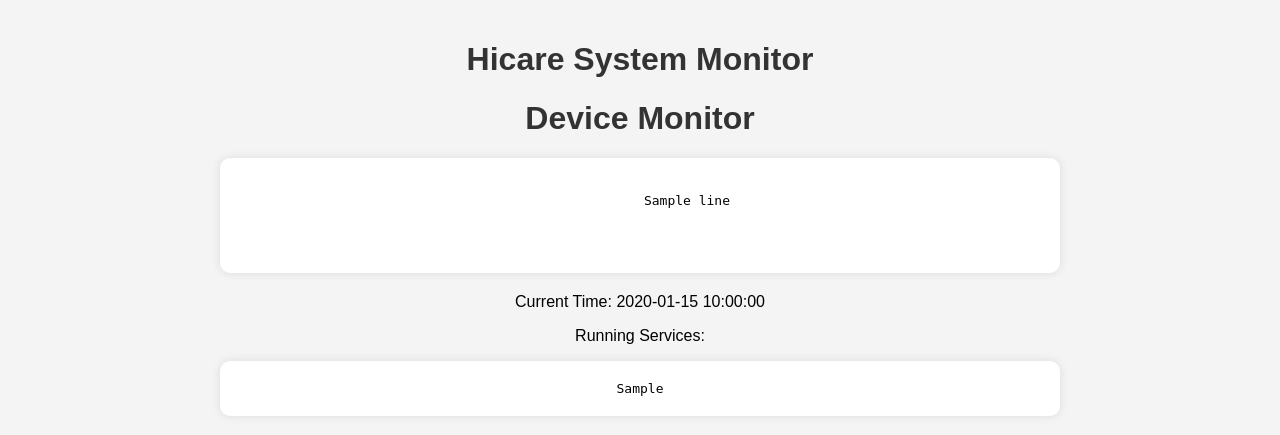
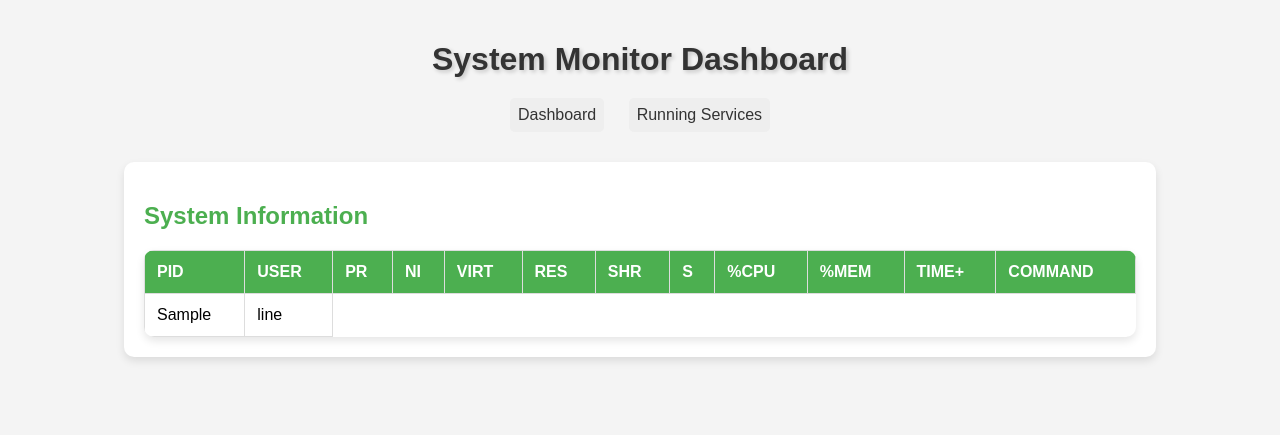
Before and after one commit to whoami-anoint/Hitop, a Flask app: template templates/index.html in a window 1280 px wide. Shown: the top 435 px of the page. Run offline with Flask 3, Linux system fonts and the light colour scheme; the template is opened without the code that fills it: most values are stand-ins (such as "Sample title", 1, 10 or a date in 2020).

Commit message:
Update index.html

```diff
--- a/templates/index.html
+++ b/templates/index.html
@@ -4,8 +4,7 @@
     <meta charset="UTF-8">
     <meta http-equiv="X-UA-Compatible" content="IE=edge">
     <meta name="viewport" content="width=device-width, initial-scale=1.0">
-    <title>HiTop</title>
-    <h1>Hicare System Monitor</h1>
+    <title>System Monitor Dashboard</title>
     <style>
         body {
             font-family: 'Arial', sans-serif;
@@ -17,21 +16,72 @@
 
         h1 {
             color: #333;
+            margin-bottom: 20px;
+            font-size: 2em;
+            text-shadow: 2px 2px 4px rgba(0, 0, 0, 0.2);
         }
 
-        pre {
-            background-color: #fff;
-            padding: 20px;
-            border-radius: 10px;
-            box-shadow: 0 0 10px rgba(0, 0, 0, 0.1);
-            overflow: auto;
-            max-width: 800px;
-            margin: auto;
-            white-space: pre-wrap;
+        .dashboard {
+            display: flex;
+            justify-content: space-around;
+            flex-wrap: wrap;
+            margin-top: 20px;
         }
 
-        .info {
+        .card {
+            background-color: #fff;
+            box-shadow: 0 4px 8px rgba(0, 0, 0, 0.1);
+            border-radius: 10px;
+            overflow: hidden;
+            width: 80%;
+            margin: 10px auto;
+            padding: 20px;
+            text-align: left;
+        }
+
+        .card h2 {
+            color: #4CAF50;
+        }
+
+        .nav-links {
             margin-top: 20px;
+        }
+
+        .nav-links a {
+            display: inline-block;
+            margin: 0 10px;
+            text-decoration: none;
+            color: #333;
+            padding: 8px;
+            background-color: #eee;
+            border-radius: 5px;
+            transition: background-color 0.3s;
+        }
+
+        .nav-links a:hover {
+            background-color: #4CAF50;
+            color: white;
+        }
+
+        table {
+            border-collapse: collapse;
+            width: 100%;
+            margin-top: 20px;
+            box-shadow: 0 4px 8px rgba(0, 0, 0, 0.1);
+            border-radius: 10px;
+            overflow: hidden;
+            background-color: #fff;
+        }
+
+        th, td {
+            border: 1px solid #ddd;
+            padding: 12px;
+            text-align: left;
+        }
+
+        th {
+            background-color: #4CAF50;
+            color: white;
         }
     </style>
     <script>
@@ -45,16 +95,42 @@
     </script>
 </head>
 <body>
-    <h1>Device Monitor</h1>
-    <pre>
-        {% for line in top_lines %}
-            {{ line }}<br>
-        {% endfor %}
-    </pre>
-    <div class="info">
-        <p>Current Time: {{ current_time }}</p>
-        <p>Running Services:</p>
-        <pre>{{ running_services }}</pre>
+    <h1>System Monitor Dashboard</h1>
+    <div class="nav-links">
+        <a href="/">Dashboard</a>
+        <a href="/running-services">Running Services</a>
+    </div>
+    <div class="dashboard">
+        <div class="card">
+            <h2>System Information</h2>
+            <table>
+                <thead>
+                    <tr>
+                        <th>PID</th>
+                        <th>USER</th>
+                        <th>PR</th>
+                        <th>NI</th>
+                        <th>VIRT</th>
+                        <th>RES</th>
+                        <th>SHR</th>
+                        <th>S</th>
+                        <th>%CPU</th>
+                        <th>%MEM</th>
+                        <th>TIME+</th>
+                        <th>COMMAND</th>
+                    </tr>
+                </thead>
+                <tbody>
+                    {% for process in top_lines[7:] %}
+                        <tr>
+                            {% for column in process.split() %}
+                                <td>{{ column }}</td>
+                            {% endfor %}
+                        </tr>
+                    {% endfor %}
+                </tbody>
+            </table>
+        </div>
     </div>
 </body>
 </html>
```
